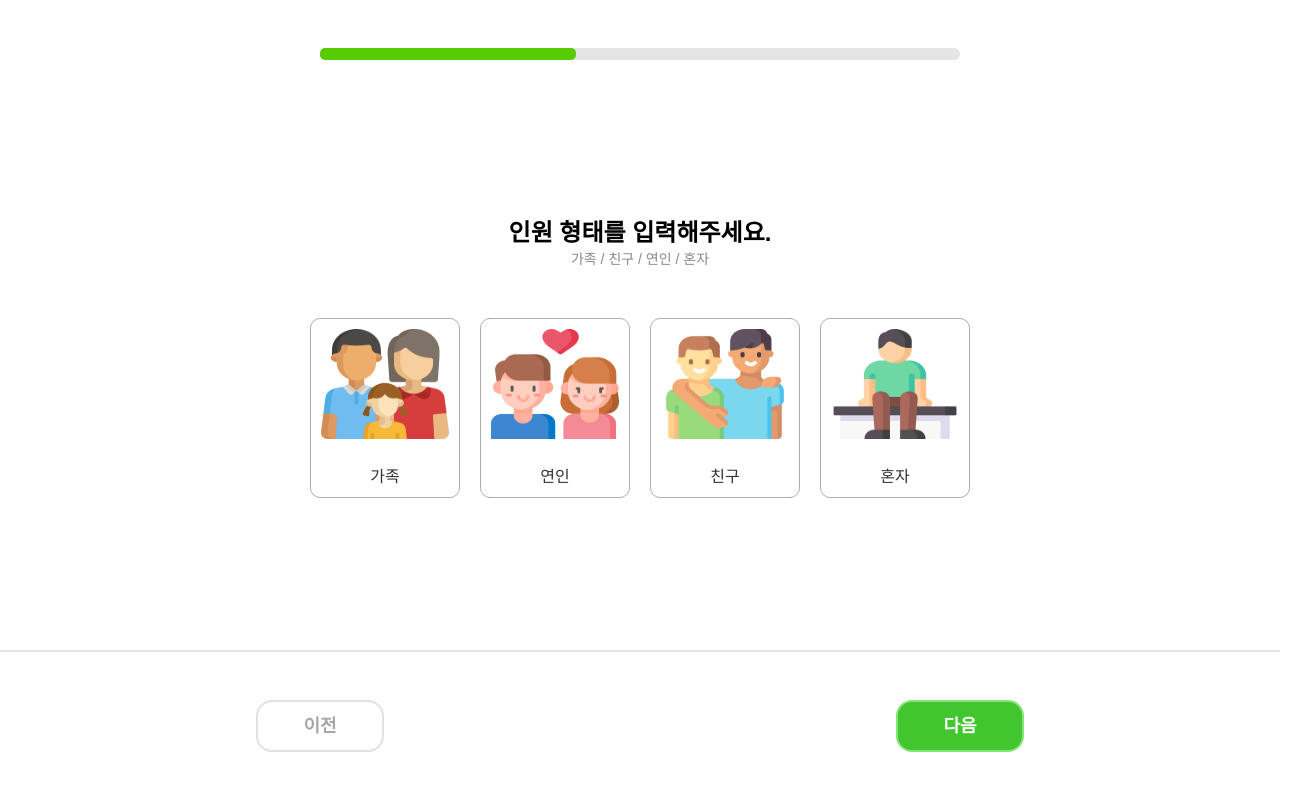
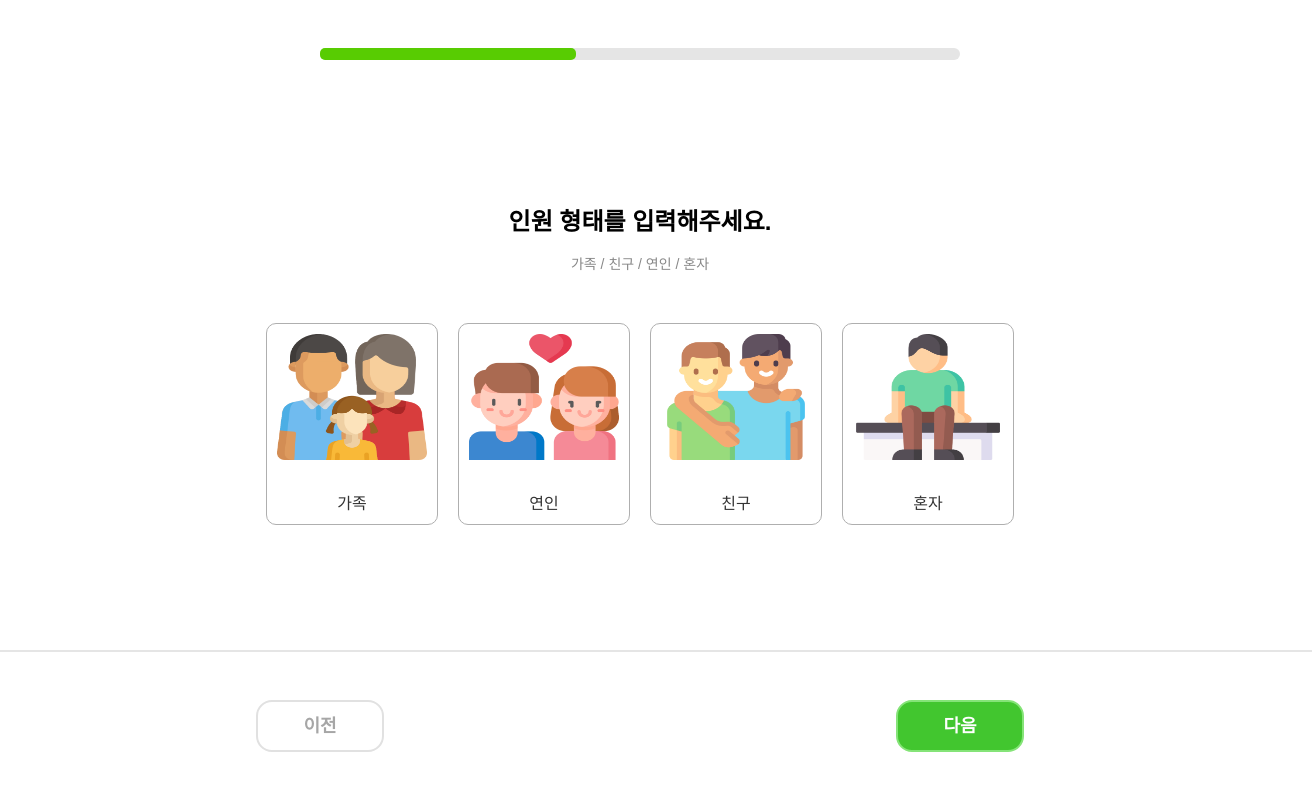
Before and after one commit to MinMinSeoSeo/override, a React (Create React App) app: page /page2 in a window 1280 px wide. Shown: the top 790 px of the page, 1312 px wide, since content can reach past the window. Built offline with nearby package versions, Linux system fonts and the light colour scheme.

Commit message:
수정 사항 반영 1. home.css에서 * 제거 2. page1_4.css에서 .options에서 gap 제거 -> page2,3.jsx에 인라인 스타일로 추가 3. page1.jsx에서 axious 제거

```diff
--- a/src/Home.css
+++ b/src/Home.css
@@ -1,9 +1,3 @@
-* {
-  margin: 0;
-  padding: 0;
-  box-sizing: border-box;
-}
-
 .home {
   align-items: flex-start;
   display: flex;
--- a/src/page1/Page1.jsx
+++ b/src/page1/Page1.jsx
@@ -1,6 +1,5 @@
 import React, { useState } from "react";
 import { useNavigate } from "react-router-dom";
-import axios from 'axios';
 
 const Page1 = () => {
     const [selectedOption, setSelectedOption] = useState(null);
@@ -11,15 +10,7 @@ const Page1 = () => {
     };
 
   const handleNext = async () => {
-    if (selectedOption !== null) {
-      try {
-        await axios.post('/api/mingu', { option: selectedOption });
-        navigate("/page2");
-      } catch (error) {
-        console.error("Error sending option to server:", error);
-        navigate("/page2");
-      }
-    }
+    navigate("/page2");
   };
 
   const handlePrevious = () => {
--- a/src/page1_4.css
+++ b/src/page1_4.css
@@ -48,7 +48,6 @@ h1 {
   display: flex;
   justify-content: space-around;
   margin-top: 30px;
-  gap: 20px;
 }
 
 .option {
--- a/src/page2/Page2.jsx
+++ b/src/page2/Page2.jsx
@@ -24,7 +24,7 @@ const Page2 = () => {
       </div>
       <h1>인원 형태를 입력해주세요.</h1>
       <p className="subtext">가족 / 친구 / 연인 / 혼자 </p>
-      <div className="options">
+      <div className="options" style={{ gap: '20px' }}>
         <div
           className={`option ${selectedOption === 1 ? "selected" : ""}`}
           onClick={() => handleSelect(1)}
--- a/src/page3/Page3.jsx
+++ b/src/page3/Page3.jsx
@@ -24,7 +24,7 @@ const Page3 = () => {
       </div>
       <h1>구성원 중에 아이나 고령자가 있나요?</h1>
       <p className="subtext">아이 - 12세 이하 / 고령자 - 65세 이상</p>
-      <div className="options">
+      <div className="options" style={{ gap: '20px' }}>
         <div
           className={`option ${selectedOption === 1 ? "selected" : ""}`}
           onClick={() => handleSelect(1)}
```
